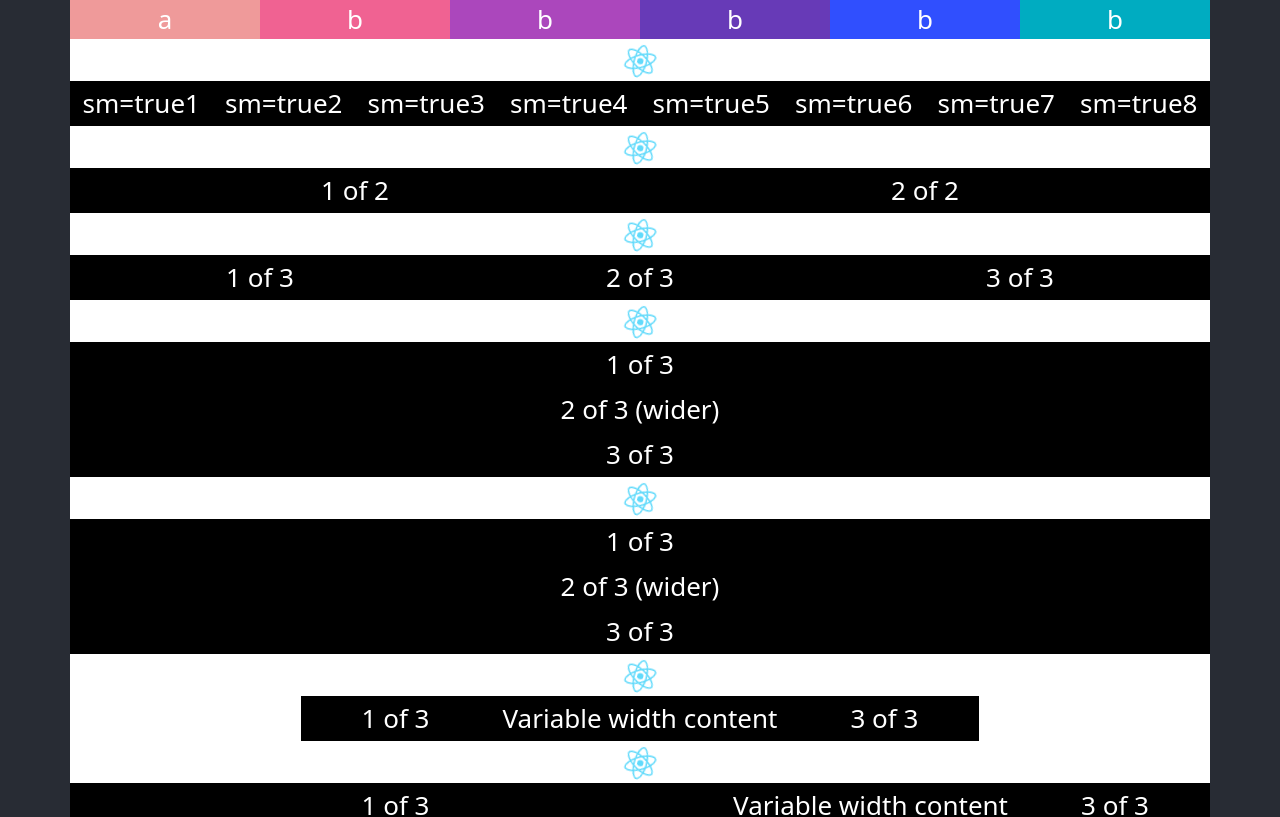
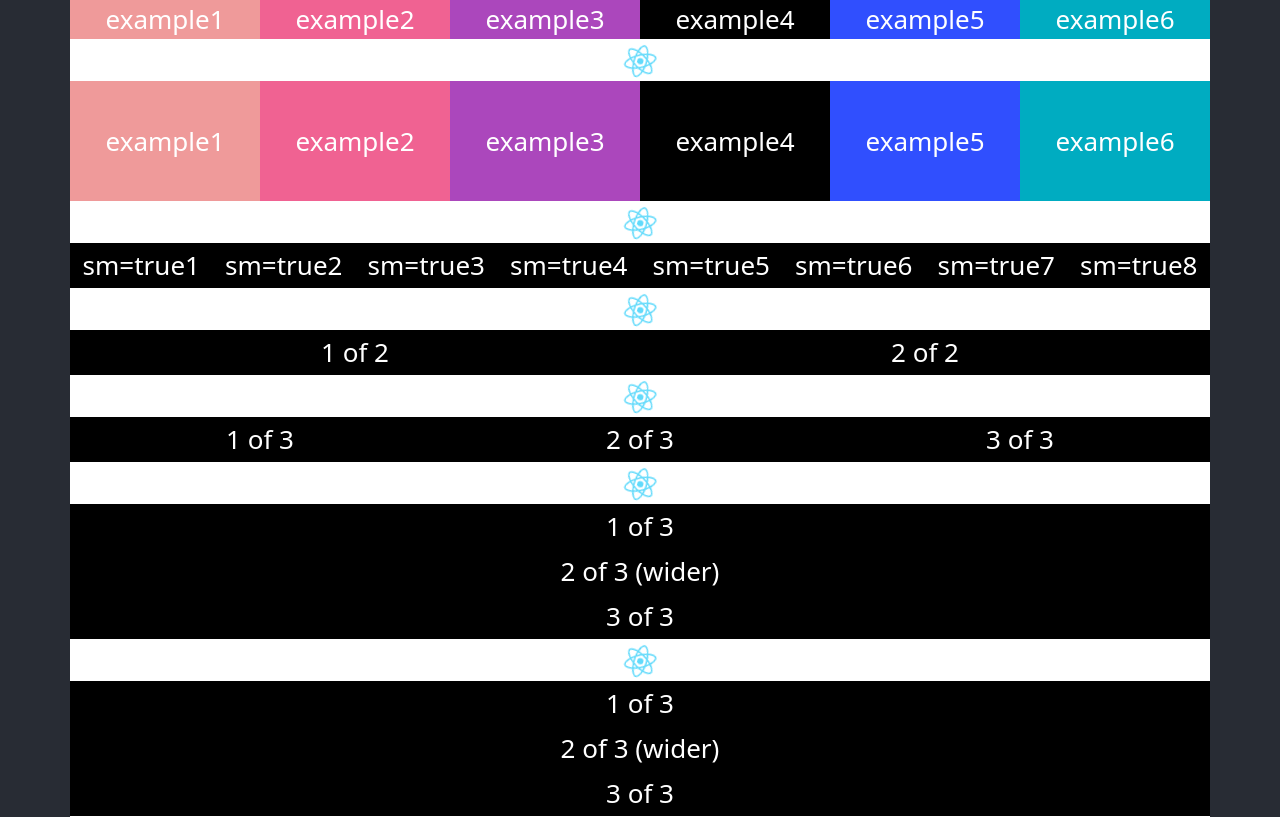
Before and after one commit to omrital/talgolan, a React (Create React App) app: page / in a window 1280 px wide. Shown: the top 817 px of the page. Built offline with nearby package versions, Linux system fonts and the light colour scheme.

Commit message:
finish categories small & categories big

```diff
--- a/src/components/BootstrapExamples.css
+++ b/src/components/BootstrapExamples.css
@@ -8,7 +8,15 @@
 }
 
 .Col2 {
-    margin: 0px;
+    align-items: center;
+    display: flex;
+    background-color: #000;
+}
+
+.Col3 {
+    height: 15vh;
+    align-items: center;
+    display: flex;
     background-color: #000;
 }
 
--- a/src/components/BootstrapExamples.tsx
+++ b/src/components/BootstrapExamples.tsx
@@ -1,58 +1,18 @@
+import {renderCategoriesSmallExample} from "./CategoriesSmall";
 import Container from 'react-bootstrap/Container';
 import Row from 'react-bootstrap/Row';
 import Col from 'react-bootstrap/Col';
 import './BootstrapExamples.css';
 import logo from "../logo.svg";
 import React from "react";
-import Button from "react-bootstrap/Button";
-
-type Category = {
-  id?: string;
-  title: string;
-  backgroundColor?: string;
-}
-
-type CategoriesSmallData = {
-  categories: Category[];
-  onClick?: (id: string) => void;
-  selectedId?: string;
-}
-
-function renderCategories(categories: Category[]) {
-  return categories.map((category: Category) => {
-      // const randomColor = "#" + Math.floor(Math.random()*16777215).toString(16);
-    return (
-      <Col className="Col2" style={{backgroundColor: category.backgroundColor}} sm>
-        {/*<Button className="Button" variant="primary">{category.title}</Button>*/}
-        {/*{<button className="Button">Submit</button>}*/}
-          <div className="Category" onClick={() => window.alert("div click")}>{category.title}</div>
-        {/*  sm=true2*/}
-      </Col>
-    )
-  });
-}
-
-function CategoriesSmall(data: CategoriesSmallData) {
-  if (!data || !data.categories) {
-    return null;
-  }
-  return (
-    <Row xs={2}>
-      {renderCategories(data.categories)}
-    </Row>
-  );
-}
+import {renderCategoriesBigExample} from "./CategoriesBig";
 
 function BootstrapExamples() {
   return (
     <Container className="Container">
-      {CategoriesSmall({categories: [{title: "a", backgroundColor: "#EF9A9A"},
-              {title: "b", backgroundColor: "#F06292"},
-              {title: "b", backgroundColor: "#AB47BC"},
-              {title: "b", backgroundColor: "#673AB7"},
-              {title: "b", backgroundColor: "#304FFE"},
-              {title: "b", backgroundColor: "#00ACC1"},
-          ]})}
+      {renderCategoriesSmallExample()}
+      {renderReactLogo()}
+      {renderCategoriesBigExample()}
       {renderReactLogo()}
       <Row xs={2}>
         <Col className="Col" sm>sm=true1</Col>
--- /dev/null
+++ b/src/components/CategoriesBig.tsx
@@ -0,0 +1,66 @@
+import Col from "react-bootstrap/Col";
+import Row from "react-bootstrap/Row";
+import React from "react";
+
+export type Category = {
+    id: string;
+    title: string;
+    backgroundColor?: string;
+}
+
+export type CategoriesBigData = {
+    categories: Category[];
+    onClick?: (id: string) => void;
+    selectedId?: string;
+}
+
+function getCategoryBackground(category: Category, selectedId?: string) {
+    if (category.id === selectedId) {
+        return "#000";
+    }
+    return category.backgroundColor;
+}
+
+function renderCategories(data: CategoriesBigData) {
+    const {categories, onClick, selectedId} = data;
+    return categories.map((category: Category) => {
+        return (
+            <Col className="Col3"
+                 style={{backgroundColor: getCategoryBackground(category, selectedId)}}
+                 onClick={() => onClick && onClick(category.id)}
+                 sm>
+                <div className="Category">{category.title}</div>
+            </Col>
+        )
+    });
+}
+
+export function renderCategoriesBigExample() {
+    return (
+        <div>
+            {CategoriesBig({categories: [
+                    {id: "0", title: "example1", backgroundColor: "#EF9A9A"},
+                    {id: "1", title: "example2", backgroundColor: "#F06292"},
+                    {id: "2", title: "example3", backgroundColor: "#AB47BC"},
+                    {id: "3", title: "example4", backgroundColor: "#673AB7"},
+                    {id: "4", title: "example5", backgroundColor: "#304FFE"},
+                    {id: "5", title: "example6", backgroundColor: "#00ACC1"},
+                ], selectedId: "3",
+                onClick: (id: string) => {
+                    window.alert("id \"" + id + "\" click");
+                }
+            })}
+        </div>
+    );
+}
+
+export function CategoriesBig(data: CategoriesBigData) {
+    if (!data || !data.categories) {
+        return null;
+    }
+    return (
+        <Row xs={2}>
+            {renderCategories(data)}
+        </Row>
+    );
+}
--- /dev/null
+++ b/src/components/CategoriesSmall.tsx
@@ -0,0 +1,66 @@
+import Col from "react-bootstrap/Col";
+import Row from "react-bootstrap/Row";
+import React from "react";
+
+export type Category = {
+    id: string;
+    title: string;
+    backgroundColor?: string;
+}
+
+export type CategoriesSmallData = {
+    categories: Category[];
+    onClick?: (id: string) => void;
+    selectedId?: string;
+}
+
+function getCategoryBackground(category: Category, selectedId?: string) {
+    if (category.id === selectedId) {
+        return "#000";
+    }
+    return category.backgroundColor;
+}
+
+function renderCategories(data: CategoriesSmallData) {
+    const {categories, onClick, selectedId} = data;
+    return categories.map((category: Category) => {
+        return (
+            <Col className="Col2"
+                 style={{backgroundColor: getCategoryBackground(category, selectedId)}}
+                 onClick={() => onClick && onClick(category.id)}
+                 sm>
+                <div className="Category">{category.title}</div>
+            </Col>
+        )
+    });
+}
+
+export function renderCategoriesSmallExample() {
+    return (
+        <div>
+            {CategoriesSmall({categories: [
+                    {id: "0", title: "example1", backgroundColor: "#EF9A9A"},
+                    {id: "1", title: "example2", backgroundColor: "#F06292"},
+                    {id: "2", title: "example3", backgroundColor: "#AB47BC"},
+                    {id: "3", title: "example4", backgroundColor: "#673AB7"},
+                    {id: "4", title: "example5", backgroundColor: "#304FFE"},
+                    {id: "5", title: "example6", backgroundColor: "#00ACC1"},
+                ], selectedId: "3",
+                onClick: (id: string) => {
+                    window.alert("id \"" + id + "\" click");
+                }
+            })}
+        </div>
+    );
+}
+
+export function CategoriesSmall(data: CategoriesSmallData) {
+    if (!data || !data.categories) {
+        return null;
+    }
+    return (
+        <Row xs={2}>
+            {renderCategories(data)}
+        </Row>
+    );
+}
```
